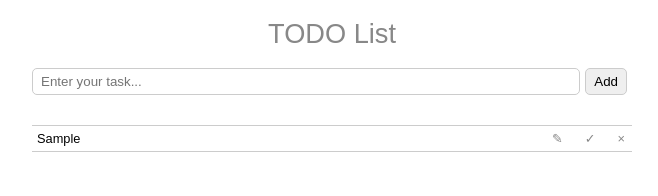
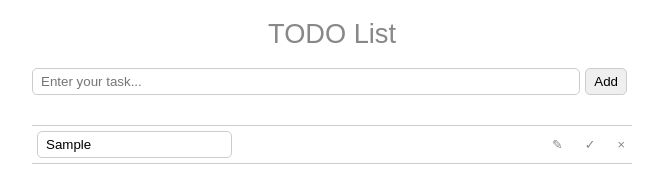
Before and after one commit to amirhosseinab/todo-list-js, a plain HTML site: page index.html in a window 1280 px wide. Both pictures are taken after typing "Sample" into the empty fields and a click on the button "Add". Shown: the full height of the page, 308-966 px from the left. Drawn offline with Linux system fonts and the light colour scheme.

Commit message:
-- made task editable

```diff
--- a/app.js
+++ b/app.js
@@ -7,7 +7,7 @@
     addButton.onclick = addItem;
     todoText.onkeypress = function (e) {
         if (e.key === 'Enter') {
-            addItem()
+            addItem();
         }
     };
 
@@ -16,23 +16,6 @@
         todos.push({text: todoText.value, done: false, editMode: false});
         todoText.value = "";
         refreshTodos();
-    }
-
-    function createTodoItem(todo, index) {
-        let item = document.createElement("li");
-        let text = document.createElement("span");
-        let btnContainer = createButtons(index);
-
-        if (todo.done) {
-            item.setAttribute("class", "item-done");
-        }
-
-
-        text.innerText = todo.text;
-
-        item.appendChild(text);
-        item.appendChild(btnContainer);
-        return item;
     }
 
     function createButtons(itemIndex) {
@@ -74,6 +57,32 @@
 
         todos.forEach((todo, index) => {
             todoList.appendChild(createTodoItem(todo, index))
-        })
+        });
     }
+
+    function createTodoItem(todo, index) {
+        let item = document.createElement("li");
+        let text = document.createElement("input");
+        let btnContainer = createButtons(index);
+
+        makeEdit = () => {
+            todo.text = text.value;
+        }
+
+        text.setAttribute("class", "task-text");
+        if (todo.done) {
+            item.setAttribute("class", "item-done");
+        }
+
+        if(todo.editMode) {
+            text.setAttribute('contenteditable', 'true');
+            text.setAttribute('onchange', 'makeEdit()');
+        }
+
+        text.value = todo.text;
+        item.appendChild(text);
+        item.appendChild(btnContainer);
+        return item;
+    }
+
 }();
--- a/style.css
+++ b/style.css
@@ -85,3 +85,7 @@ li.item-done {
 li.item-done span {
     text-decoration: line-through;
 }
+
+.task-text {
+    border-radius: 5px;
+}
```
